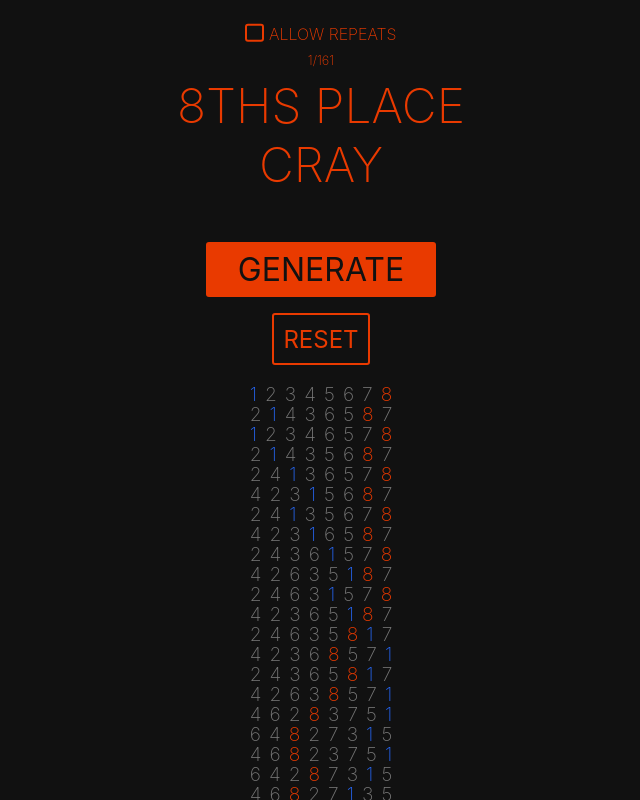
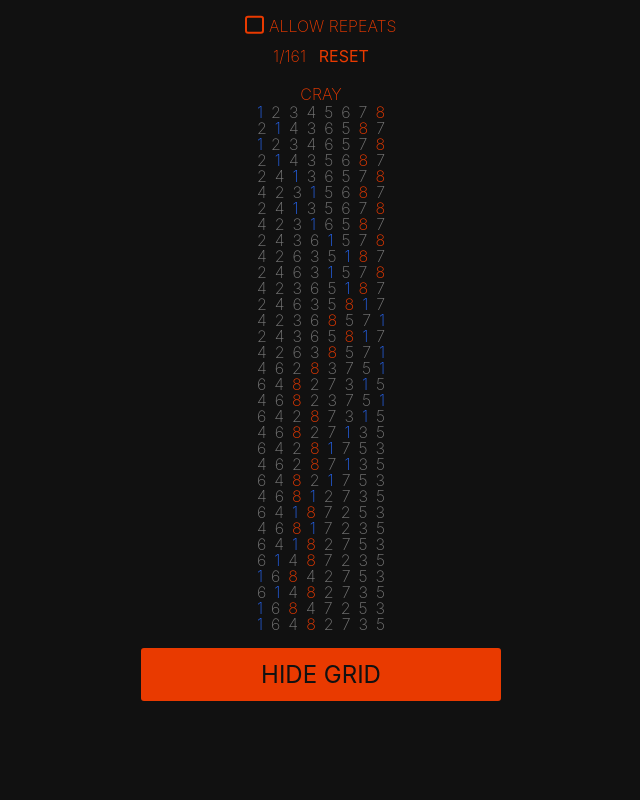
Before and after one commit to Spellcro/23-spliced, a Svelte app: page / in a window 1280 px wide. Both pictures are taken after a click on the button "SHOW GRID". Shown: the top 800 px of the page, without its empty margins (319-959 px from the left). Built offline with nearby package versions, Linux system fonts and the light colour scheme.

Commit message:
styling and button position changes

```diff
--- a/public/global.css
+++ b/public/global.css
@@ -34,7 +34,6 @@ textarea {
   font-size: inherit;
   -webkit-padding: 0.4em 0;
   padding: 0.4em;
-  margin: 0 0 0.5em 0;
   box-sizing: border-box;
   border: 1px solid #ccc;
   border-radius: 2px;
--- a/src/App.svelte
+++ b/src/App.svelte
@@ -62,7 +62,6 @@
 
   const showGrid = () => {
     const placeNotation = methodSet.methods.find((m) => m.name === targetMethod)?.placeNotation;
-    if (!placeNotation) throw new Error('Invalid method');
     gridRows = generateGrid(methodSet.stage, placeNotation);
     isShowingGrid = true;
   };
@@ -82,23 +81,28 @@
 
 <!-- Template -->
 <main>
-  <label for="allow-repeats" class="checkbox-wrapper">
+  <label for="allow-repeats" class="repeats-checkbox">
     <!-- Reset the 'completed leads' status when toggling the checkbox -->
     <input type="checkbox" name="allow-repeats" bind:checked={allowRepeats} on:change={handleRepeatChange} />
     Allow repeats
   </label>
-  <p class="chosen-method">{targetPlace} <br /> {targetMethod}</p>
-  <button class="button__generate" on:click={handleGenerate}>Generate</button>
+  <!-- Lead tracker and reset button -->
   {#if !allowRepeats}
-    <p class="lead-count">{completedLeadsCount}/{uniqueLeads}</p>
-    <button class="button__reset" on:click={() => reset(true)}>Reset</button>
-  {/if}
-  {#if !isShowingGrid}
-    <button class="button__generate" on:click={showGrid}>Show Grid</button>
+    <div class="tracker">
+      <p>{completedLeadsCount}/{uniqueLeads}</p>
+      <button on:click={() => reset(true)}>Reset</button>
+    </div>
   {/if}
   {#if isShowingGrid}
+    <p class="chosen-method__small">{targetMethod}</p>
     <Grid {gridRows} {currentPlace} />
-    <button class="button__generate" on:click={hideGrid}>Hide Grid</button>
+    <button class="actions--button" on:click={hideGrid}>Hide Grid</button>
+  {:else}
+    <p class="chosen-method">{targetPlace} <br /> {targetMethod}</p>
+    <div class="actions--container">
+      <button class="actions--button" on:click={handleGenerate}>Next Lead</button>
+      <button class="actions--button" on:click={showGrid}>Show Grid</button>
+    </div>
   {/if}
 </main>
 
@@ -112,18 +116,19 @@
     max-width: 360px;
     max-height: 540px;
     margin: auto;
-    padding: 1rem;
+    padding: 0.5rem 1rem;
     color: $brand-primary;
     font-weight: 200;
     text-align: center;
     text-transform: uppercase;
   }
 
-  .checkbox-wrapper {
+  .repeats-checkbox {
     display: flex;
     justify-content: center;
     align-items: center;
     gap: 5px;
+    margin-bottom: 3rem;
   }
 
   input[type='checkbox'] {
@@ -155,50 +160,62 @@
     }
   }
 
-  .lead-count {
-    font-size: 0.8rem;
+  .tracker {
     position: absolute;
+    display: flex;
+    // align-items: center;
+    // justify-content: center;
     top: 40px;
     left: 50%;
     transform: translateX(-50%);
+
+    p {
+      margin: 0.4em;
+    }
+
+    button {
+      background-color: transparent;
+      color: $brand-primary;
+
+      &:hover {
+        background-color: rgba(233, 58, 0, 0.15);
+      }
+    }
   }
 
   .chosen-method {
-    margin-top: 2rem;
     font-size: 3rem;
+
+    &__small {
+      font-size: 1rem;
+      margin: 0;
+    }
   }
 
   button {
-    display: block;
-    border-radius: 3px;
-    margin: auto;
     text-transform: inherit;
     transition: all 0.12s linear;
   }
 
-  .button__generate {
-    color: $background;
-    background-color: $brand-primary;
-    padding: 0.5rem 2rem;
-    font-size: 2rem;
-    margin: 10px auto;
+  .actions {
+    &--container {
+      display: grid;
+      grid-template-columns: repeat(2, minmax(0, 1fr));
+      gap: 2px;
+    }
 
-    &:hover {
-      background-color: $brand-dark;
-    }
-  }
+    &--button {
+      display: block;
+      border-radius: 3px;
+      color: $background;
+      background-color: $brand-primary;
+      padding: 0.75rem 0.5rem;
+      font-size: 1.5rem;
+      width: 100%;
 
-  .button__reset {
-    margin-top: 1rem;
-    background-color: transparent;
-    border: 2px solid $brand-primary;
-    color: $brand-primary;
-    font-size: 1.5rem;
-
-    &:hover,
-    &:focus {
-      background-color: $brand-primary;
-      color: $background;
+      &:hover {
+        background-color: $brand-dark;
+      }
     }
   }
 </style>
--- a/src/components/Grid.svelte
+++ b/src/components/Grid.svelte
@@ -11,10 +11,12 @@
       <li class="grid--row">
         {#each row as bell}
           <span
-            class="grid--element"
+            class="grid--bell"
             class:grid--bell__active={bell === currentBell}
-            class:grid--bell__treble={bell === '1'}>{bell}</span
+            class:grid--bell__treble={bell === '1'}
           >
+            {bell}
+          </span>
         {/each}
       </li>
     {/each}
@@ -31,8 +33,8 @@
       color: #777;
       list-style: none;
       list-style-position: outside;
-      margin: none;
-      font-size: 1.2rem;
+      margin: 0 0 1rem;
+      font-size: 1rem;
     }
 
     &--row {
```
